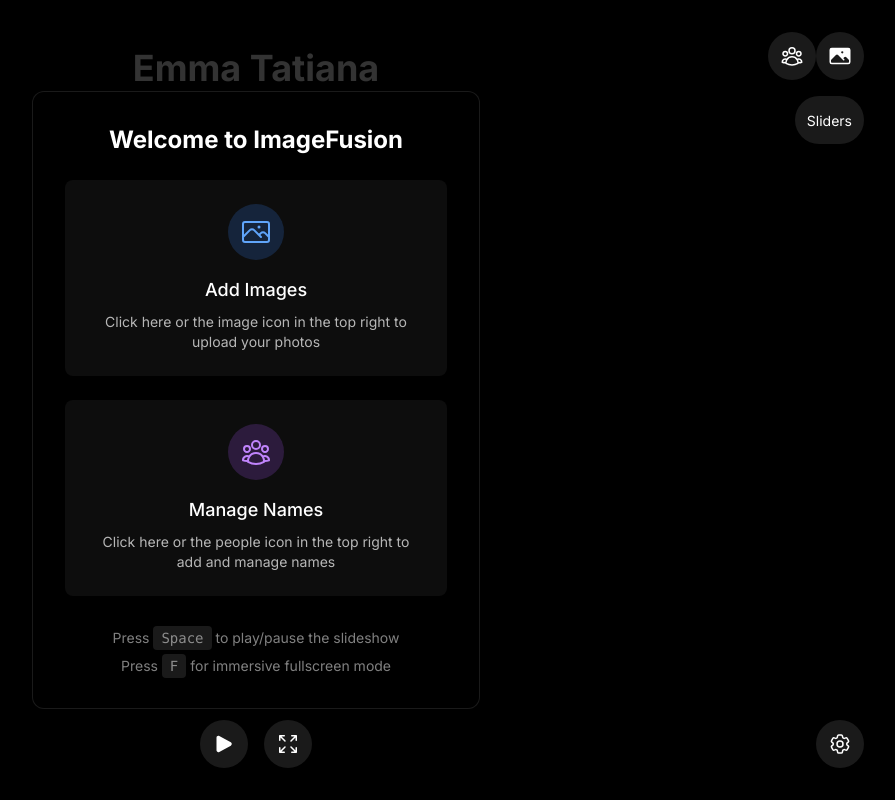
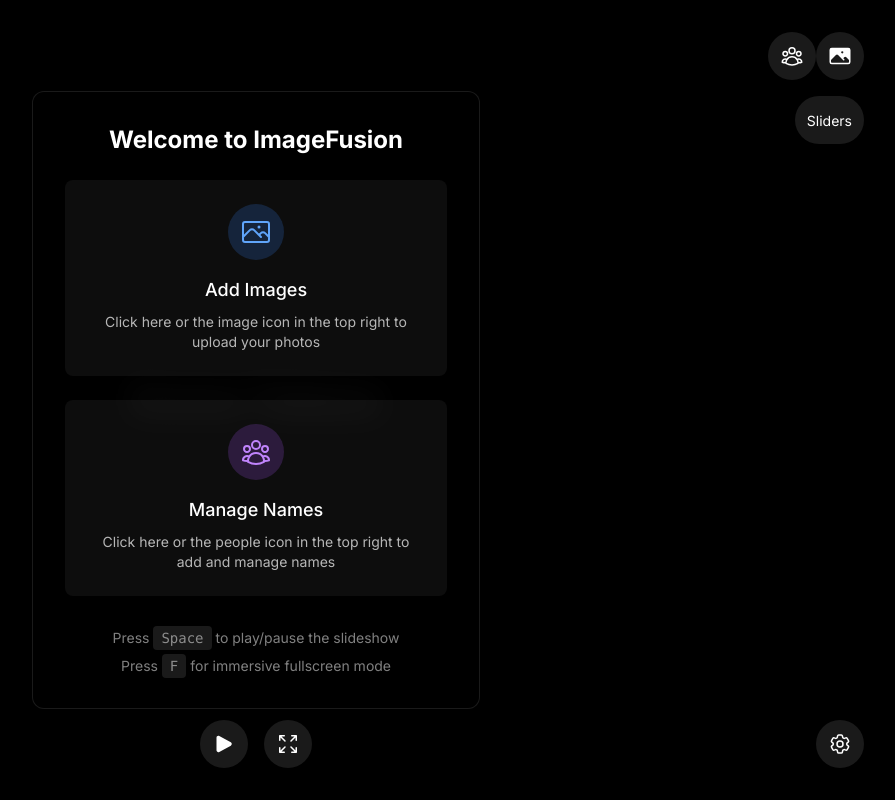
Before and after one commit to Hassan061/ImageFusion, a Next.js app: page / in a window 1280 px wide. Shown: the whole page, without its empty margins (384-1279 px from the left). Built offline with nearby package versions, Linux system fonts and the light colour scheme.

Commit message:
draggable text

```diff
--- a/src/app/page.tsx
+++ b/src/app/page.tsx
@@ -23,19 +23,29 @@
   const [uiHidden, setUIHidden] = useState(false);
   // State to toggle slider controls panel visibility
   const [showSliders, setShowSliders] = useState(false);
+  // State for text dragging
+  const [hasBeenDragged, setHasBeenDragged] = useState(false);
+  const [textPosition, setTextPosition] = useState({ x: 0, y: 0 });
+  const [isDragging, setIsDragging] = useState(false);
 
   const sliderRef = useRef<HTMLDivElement>(null);
+  const textRef = useRef<HTMLDivElement>(null);
+  const dragStartRef = useRef({ mouseX: 0, mouseY: 0, posX: 0, posY: 0 });
 
   const {
     images,
     names,
     settings,
     addImage,
-    getRandomImageIndex,
+    removeImage,
+    clearImages,
+    updateSettings,
     getRandomNamePermutation,
-    updateSettings,
-    clearImages
+    getRandomImageIndex
   } = useStore();
+
+  // Get theme from settings
+  const { theme } = settings;
 
   // Update the current name
   const updateCurrentName = () => {
@@ -144,6 +154,73 @@
     return () => document.removeEventListener('mousedown', handleClickOutside);
   }, [showSliders]);
 
+  useEffect(() => {
+    const handleMouseMove = (e: MouseEvent) => {
+      if (!isDragging) return;
+
+      // Calculate delta from start position
+      const deltaX = e.clientX - dragStartRef.current.mouseX;
+      const deltaY = e.clientY - dragStartRef.current.mouseY;
+
+      // Update position with the precise delta
+      setTextPosition({
+        x: dragStartRef.current.posX + deltaX,
+        y: dragStartRef.current.posY + deltaY
+      });
+    };
+
+    const handleMouseUp = () => {
+      if (isDragging) {
+        setIsDragging(false);
+      }
+    };
+
+    // Add event listeners
+    window.addEventListener('mousemove', handleMouseMove);
+    window.addEventListener('mouseup', handleMouseUp);
+
+    return () => {
+      window.removeEventListener('mousemove', handleMouseMove);
+      window.removeEventListener('mouseup', handleMouseUp);
+    };
+  }, [isDragging]);
+
+  useEffect(() => {
+    const handleTouchMove = (e: TouchEvent) => {
+      if (!isDragging || e.touches.length === 0) return;
+
+      const touch = e.touches[0];
+
+      // Calculate delta from start position
+      const deltaX = touch.clientX - dragStartRef.current.mouseX;
+      const deltaY = touch.clientY - dragStartRef.current.mouseY;
+
+      // Update position with the precise delta
+      setTextPosition({
+        x: dragStartRef.current.posX + deltaX,
+        y: dragStartRef.current.posY + deltaY
+      });
+
+      // Prevent scrolling
+      e.preventDefault();
+    };
+
+    const handleTouchEnd = () => {
+      if (isDragging) {
+        setIsDragging(false);
+      }
+    };
+
+    // Add touch event listeners
+    window.addEventListener('touchmove', handleTouchMove, { passive: false });
+    window.addEventListener('touchend', handleTouchEnd);
+
+    return () => {
+      window.removeEventListener('touchmove', handleTouchMove);
+      window.removeEventListener('touchend', handleTouchEnd);
+    };
+  }, [isDragging]);
+
   const getTransitionVariants = () => {
     switch (settings.transitionEffect) {
       case 'none':
@@ -173,17 +250,6 @@
     }
   };
 
-  const getPositionClass = () => {
-    switch (settings.namePosition) {
-      case 'top':
-        return 'items-start pt-8';
-      case 'bottom':
-        return 'items-end pb-8';
-      default:
-        return 'items-center';
-    }
-  };
-
   const getImageFitClass = () => {
     switch (settings.imageFit) {
       case 'contain':
@@ -200,7 +266,7 @@
   return (
     <main className="min-h-screen relative">
       {/* Slideshow Container */}
-      <div className="fixed inset-0 bg-black">
+      <div className={`fixed inset-0 ${theme === 'dark' ? 'bg-black' : 'bg-white'}`}>
         {/* Image Container */}
         <AnimatePresence mode={settings.transitionEffect === 'none' ? 'sync' : 'wait'}>
           {images.length > 0 && (
@@ -227,28 +293,111 @@
           )}
         </AnimatePresence>
 
-        {/* Text Container */}
-        <AnimatePresence mode="wait">
-          {names.length > 0 && currentName && (
-            <motion.div
-              key={`text-${currentName}`}
-              initial={{ opacity: 0, y: 20 }}
-              animate={{ opacity: 1, y: 0 }}
-              exit={{ opacity: 0, y: -20 }}
-              transition={{
-                duration: Math.max(0.1, settings.transitionDuration * 0.5),
-                ease: "easeInOut"
+        {/* Text container with perfect manual positioning */}
+        {currentName && (
+          <div className="absolute inset-0 z-30 pointer-events-none">
+            <div
+              ref={textRef}
+              className={`absolute px-8 py-4 rounded-lg select-none ${isDragging ? 'cursor-grabbing' : 'cursor-grab'} ${
+                theme === 'dark'
+                  ? 'bg-black/50 backdrop-blur-sm'
+                  : 'bg-white/60 backdrop-blur-sm'
+              }`}
+              style={{
+                pointerEvents: 'auto',
+                left: hasBeenDragged ? `calc(50% + ${textPosition.x}px)` : '50%',
+                top: hasBeenDragged
+                  ? `calc(50% + ${textPosition.y}px)`
+                  : '50%', // Default to center if never dragged
+                transform: isDragging
+                  ? 'translate(-50%, -50%) scale(1.02)'
+                  : 'translate(-50%, -50%)',
+                boxShadow: isDragging
+                  ? '0 10px 25px rgba(0, 0, 0, 0.25)'
+                  : '0 4px 8px rgba(0, 0, 0, 0.1)',
+                transition: 'box-shadow 0.2s, transform 0.2s',
+                // Prevent text selection
+                userSelect: 'none',
+                // Prevent touch scrolling
+                touchAction: 'none'
               }}
-              className={`absolute inset-0 flex justify-center ${getPositionClass()}`}
+              // Mouse down handler
+              onMouseDown={(e) => {
+                // Prevent default browser behavior
+                e.preventDefault();
+
+                // Mark as dragged if this is the first time
+                if (!hasBeenDragged) {
+                  setHasBeenDragged(true);
+                }
+
+                // Store starting positions
+                dragStartRef.current = {
+                  mouseX: e.clientX,
+                  mouseY: e.clientY,
+                  posX: textPosition.x,
+                  posY: textPosition.y
+                };
+
+                // Start dragging
+                setIsDragging(true);
+              }}
+              // Touch start handler
+              onTouchStart={(e) => {
+                // Prevent scrolling
+                e.preventDefault();
+
+                // Mark as dragged if this is the first time
+                if (!hasBeenDragged) {
+                  setHasBeenDragged(true);
+                }
+
+                // Only process first touch
+                if (e.touches.length > 0) {
+                  const touch = e.touches[0];
+
+                  // Store starting positions
+                  dragStartRef.current = {
+                    mouseX: touch.clientX,
+                    mouseY: touch.clientY,
+                    posX: textPosition.x,
+                    posY: textPosition.y
+                  };
+
+                  // Start dragging
+                  setIsDragging(true);
+                }
+              }}
             >
-              <div className="bg-black/50 backdrop-blur-sm px-8 py-4 rounded-lg">
-                <h2 className="text-4xl font-bold text-white">
+              <AnimatePresence mode="wait">
+                <motion.h2
+                  key={currentName}
+                  initial={{ opacity: 0 }}
+                  animate={{ opacity: 1 }}
+                  exit={{ opacity: 0 }}
+                  transition={{ duration: 0.3 }}
+                  className={`text-4xl font-bold whitespace-nowrap ${
+                    theme === 'dark' ? 'text-white' : 'text-gray-800'
+                  }`}
+                >
                   {currentName}
-                </h2>
-              </div>
-            </motion.div>
-          )}
-        </AnimatePresence>
+                </motion.h2>
+              </AnimatePresence>
+            </div>
+          </div>
+        )}
+
+        {/* Persistent Exit Immersive Mode Button */}
+        {uiHidden && (
+          <div className="fixed top-4 right-4 z-50">
+            <button
+              onClick={() => setUIHidden(false)}
+              className="p-2 bg-black/40 hover:bg-black/60 rounded-full backdrop-blur-sm transition-colors"
+            >
+              <ArrowsPointingInIcon className="w-5 h-5 text-white" />
+            </button>
+          </div>
+        )}
       </div>
 
       {/* Onboarding - Show when no images */}
--- a/src/components/Settings.tsx
+++ b/src/components/Settings.tsx
@@ -3,15 +3,23 @@
 import React from 'react';
 import { Cog6ToothIcon } from '@heroicons/react/24/outline';
 import Link from 'next/link';
+import { useStore } from '@/store/slideshowStore';
 
 export default function Settings() {
+  const { settings } = useStore();
+  const { theme } = settings;
+
   return (
     <Link
       href="/settings"
-      className="fixed bottom-8 right-8 bg-white/10 hover:bg-white/20 backdrop-blur-sm p-3 rounded-full transition-all z-20"
+      className={`fixed bottom-8 right-8 ${
+        theme === 'dark'
+          ? 'bg-white/10 hover:bg-white/20'
+          : 'bg-black/10 hover:bg-black/20'
+      } backdrop-blur-sm p-3 rounded-full transition-all z-20`}
       title="Settings"
     >
-      <Cog6ToothIcon className="w-6 h-6 text-white" />
+      <Cog6ToothIcon className={`w-6 h-6 ${theme === 'dark' ? 'text-white' : 'text-gray-800'}`} />
     </Link>
   );
 }
--- /dev/null
+++ b/src/components/Slideshow.tsx
@@ -0,0 +1,98 @@
+import { useEffect, useState } from 'react';
+import { motion, AnimatePresence } from 'framer-motion';
+import { useStore } from '@/store/slideshowStore';
+
+export default function Slideshow() {
+  const { images, settings, getRandomImageIndex, getRandomNamePermutation } = useStore();
+  const [currentImageIndex, setCurrentImageIndex] = useState(0);
+  const [currentName, setCurrentName] = useState('');
+  const [isPlaying, setIsPlaying] = useState(true);
+
+  useEffect(() => {
+    if (!isPlaying || images.length === 0) return;
+
+    const imageInterval = setInterval(() => {
+      setCurrentImageIndex(getRandomImageIndex());
+    }, settings.imageTransitionSpeed);
+
+    const textInterval = setInterval(() => {
+      setCurrentName(getRandomNamePermutation());
+    }, settings.textTransitionSpeed);
+
+    return () => {
+      clearInterval(imageInterval);
+      clearInterval(textInterval);
+    };
+  }, [isPlaying, images.length, settings.imageTransitionSpeed, settings.textTransitionSpeed, getRandomImageIndex, getRandomNamePermutation]);
+
+  useEffect(() => {
+    const handleKeyPress = (e: KeyboardEvent) => {
+      if (e.code === 'Space') {
+        setIsPlaying(prev => !prev);
+      }
+    };
+
+    window.addEventListener('keydown', handleKeyPress);
+    return () => window.removeEventListener('keydown', handleKeyPress);
+  }, []);
+
+  if (images.length === 0) {
+    return (
+      <div className="flex items-center justify-center min-h-screen bg-black text-white">
+        <p className="text-xl">No images uploaded yet. Drag and drop images to start.</p>
+      </div>
+    );
+  }
+
+  return (
+    <div className="relative min-h-screen bg-black">
+      <AnimatePresence mode="wait">
+        <motion.div
+          key={currentImageIndex}
+          initial={{ opacity: 0 }}
+          animate={{ opacity: 1 }}
+          exit={{ opacity: 0 }}
+          transition={{ duration: 0.5 }}
+          className="absolute inset-0 flex items-center justify-center"
+        >
+          <img
+            src={images[currentImageIndex]}
+            alt="Slideshow"
+            className="w-full h-full object-contain"
+            style={{
+              maxWidth: settings.imageWidth,
+              maxHeight: settings.imageHeight,
+              objectFit: settings.imageFit,
+            }}
+          />
+        </motion.div>
+      </AnimatePresence>
+
+      <AnimatePresence mode="wait">
+        <motion.div
+          key={currentName}
+          initial={{ opacity: 0, y: 20 }}
+          animate={{ opacity: 1, y: 0 }}
+          exit={{ opacity: 0, y: -20 }}
+          transition={{ duration: 0.5 }}
+          className="absolute w-full text-center text-white text-4xl font-bold"
+          style={{
+            top: settings.namePosition === 'top' ? '10%' :
+                  settings.namePosition === 'center' ? '50%' : '90%',
+          }}
+        >
+          {currentName}
+        </motion.div>
+      </AnimatePresence>
+
+      <div className="absolute bottom-8 left-1/2 transform -translate-x-1/2">
+        <button
+          onClick={() => setIsPlaying(prev => !prev)}
+          className="px-6 py-2 bg-white/10 backdrop-blur-sm rounded-full text-white hover:bg-white/20 transition-colors"
+        >
+          {isPlaying ? 'Pause' : 'Play'}
+        </button>
+      </div>
+    </div>
+  );
+}
--- a/src/store/slideshowStore.ts
+++ b/src/store/slideshowStore.ts
@@ -17,8 +17,8 @@
     textTransitionSpeed: number;
     transitionEffect: 'none' | 'fade' | 'slide' | 'zoom';
     transitionDuration: number;  // Duration in seconds for transition effects
-    namePosition: 'top' | 'center' | 'bottom';
     isFullscreen: boolean;
+    theme: 'light' | 'dark';
   };
   addImage: (image: string) => void;
   removeImage: (index: number) => void;
@@ -54,8 +54,8 @@
   textTransitionSpeed: 2000,
   transitionEffect: 'none' as const,
   transitionDuration: 0.2,  // 200ms default for transition effects
-  namePosition: 'top' as const,
   isFullscreen: false,
+  theme: 'dark' as const,
 };
 
 export const useStore = create<SlideshowState>()(
```
Also changed, not shown: src/app/settings/page.tsx (+5 -6 lines).
